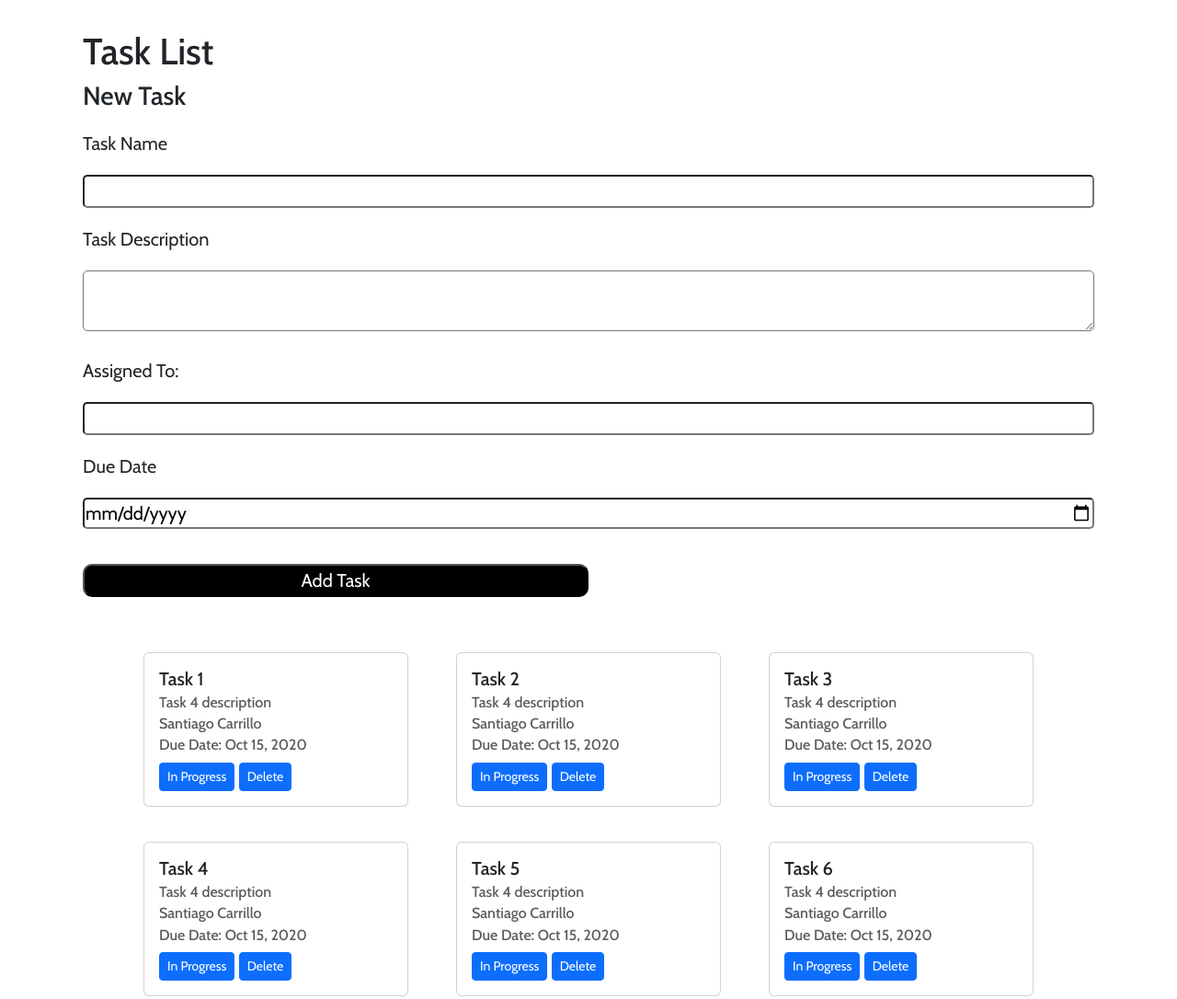
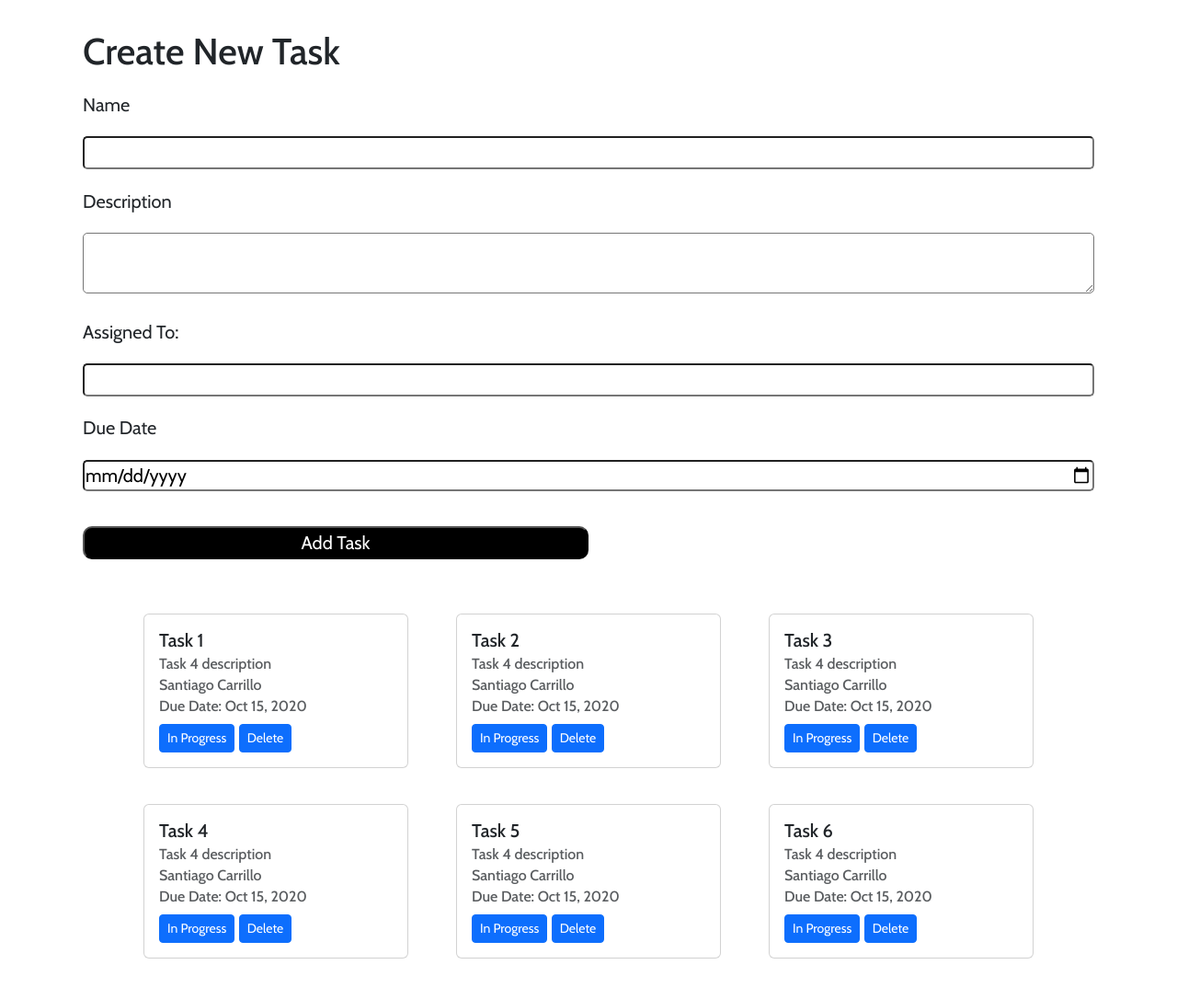
Before and after one commit to Julizajz/Task-Planner, a plain HTML site: page index.html in a window 1280 px wide. Shown: the whole page at 92% size. Drawn offline with nearby package versions, Linux system fonts and the light colour scheme.

Commit message:
changed site title

```diff
--- a/index.html
+++ b/index.html
@@ -14,12 +14,12 @@
 </head>
 <body>
 <main>
- <h1>Task List</h1>
- <h3>New Task</h3>
+ <h1>Create New Task</h1>
+
  <form action="post" type="submit">
-    <label for="taskName" name="taskName">Task Name</label>
+    <label for="taskName" name="taskName">Name</label>
     <input type="text" id="taskName">
-    <label for="taskDescription">Task Description</label>
+    <label for="taskDescription">Description</label>
     <textarea type="textarea" id="taskDescription" name="taskDescription"></textarea>
     <label for="assignedTo">Assigned To:</label>
     <input type="text" id="assignedTo" name="assignedTo">
```
